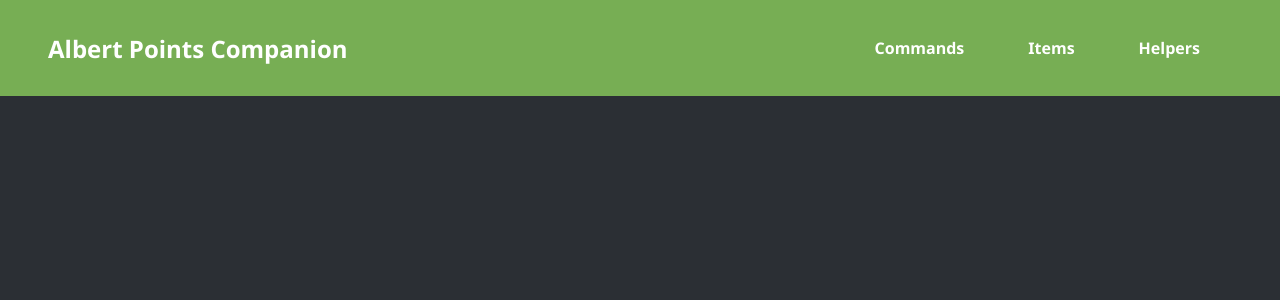
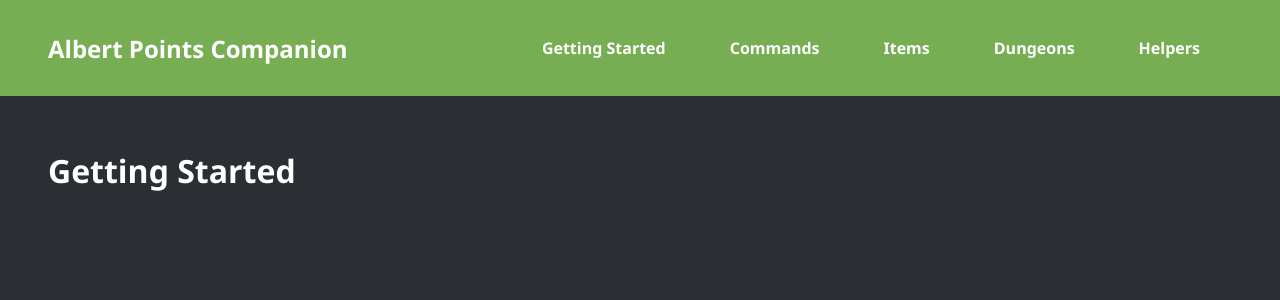
Before and after one commit to monocuro-oss/albert-points-companion, a React app in the folder albertpointscompanion/client/: page /getting-started in a window 1280 px wide. Shown: the top 300 px of the page. Built offline with nearby package versions, Linux system fonts and the light colour scheme; no server answers; the HTML template or start-up script is replaced by a standard one.

Commit message:
client: Add dungeon & getting started pages

```diff
--- /dev/null
+++ b/albertpointscompanion/client/src/pages/Dungeons.tsx
@@ -0,0 +1,25 @@
+import React, { FC, useState, useEffect } from 'react';
+
+import { getDungeonsMarkdown } from '@/apiClient';
+import BaseLayout from '@/layouts/BaseLayout';
+import Page from '@/layouts/Page';
+import MarkdownToHtml from '@/components/MarkdownToHtml';
+
+const Dungeons: FC = () => {
+  const [contents, setContents] = useState<string>('');
+
+  useEffect(() => {
+    getDungeonsMarkdown().then(setContents);
+  }, []);
+
+  return (
+    <BaseLayout>
+      <Page>
+        <h1>Dungeons</h1>
+        <MarkdownToHtml md={contents} />
+      </Page>
+    </BaseLayout>
+  );
+};
+
+export default Dungeons;
--- /dev/null
+++ b/albertpointscompanion/client/src/pages/GettingStarted.tsx
@@ -0,0 +1,25 @@
+import React, { FC, useState, useEffect } from 'react';
+
+import { getGettingStartedMarkdown } from '@/apiClient';
+import BaseLayout from '@/layouts/BaseLayout';
+import Page from '@/layouts/Page';
+import MarkdownToHtml from '@/components/MarkdownToHtml';
+
+const GettingStarted: FC = () => {
+  const [contents, setContents] = useState<string>('');
+
+  useEffect(() => {
+    getGettingStartedMarkdown().then(setContents);
+  }, []);
+
+  return (
+    <BaseLayout>
+      <Page>
+        <h1>Getting Started</h1>
+        <MarkdownToHtml md={contents} />
+      </Page>
+    </BaseLayout>
+  );
+};
+
+export default GettingStarted;
--- a/albertpointscompanion/client/src/pages/index.tsx
+++ b/albertpointscompanion/client/src/pages/index.tsx
@@ -1,6 +1,8 @@
 import React, { ReactNode } from 'react';
 
 import Commands from './Commands';
+import Dungeons from './Dungeons';
+import GettingStarted from './GettingStarted';
 import Home from './Home';
 import Items from './Items';
 import Helpers from './Helpers';
@@ -19,6 +21,11 @@ export const home: Page = {
 
 export const pages: Page[] = [
   {
+    name: 'Getting Started',
+    path: '/getting-started',
+    component: <GettingStarted />,
+  },
+  {
     name: 'Commands',
     path: '/commands',
     component: <Commands />,
@@ -29,6 +36,11 @@ export const pages: Page[] = [
     component: <Items />,
   },
   {
+    name: 'Dungeons',
+    path: '/dungeons',
+    component: <Dungeons />,
+  },
+  {
     name: 'Helpers',
     path: '/helpers',
     component: <Helpers />,
```
